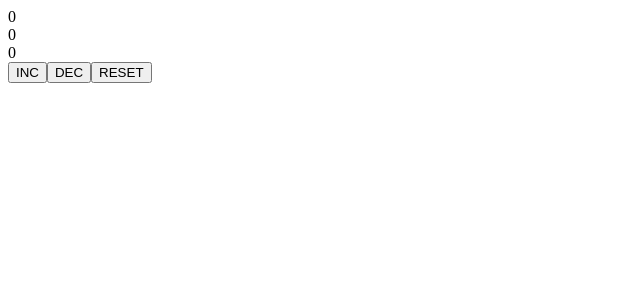
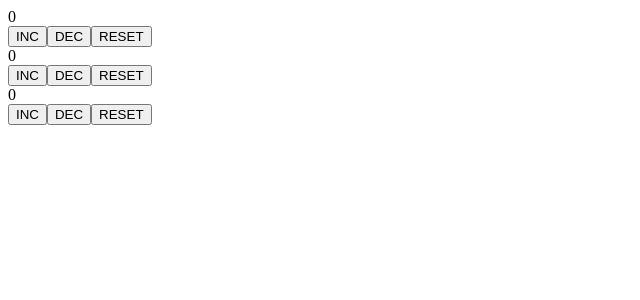
Before and after one commit to DLmar/sep-2021-react, a React (Create React App) app: page / in a window 1280 px wide. Shown: the top 300 px of the page, without its empty margins (0-640 px from the left). Built offline with nearby package versions, Linux system fonts and the light colour scheme.

Commit message:
lesson-4

```diff
--- a/src/App.js
+++ b/src/App.js
@@ -3,27 +3,45 @@ import {useReducer} from "react";
 const reducer = (state, action) => {
     switch (action.type) {
         case 'inc':
-      return {...state, count1: state.count1 + 1, count2: state.count2+1, count3: state.count3+1}
+            return {...state, count1: state.count1 + 1}
         case 'dec':
-      return {...state, count1: state.count1 - 1, count2: state.count2-1, count3: state.count3-1}
+            return {...state, count1: state.count1 - 1}
         case 'reset':
-      return {...state, count1: 0, count2: 0, count3:0}
+            return {...state, count1: 0}
+        case 'inc2':
+            return {...state,  count2: state.count2 + 1}
+        case 'dec2':
+            return {...state, count2: state.count2 - 1}
+        case 'reset2':
+            return {...state, count2: 0}
+        case 'inc3':
+            return {...state, count3: state.count3 + 1}
+        case 'dec3':
+            return {...state, count3: state.count3 - 1}
+        case 'reset3':
+            return {...state,count3: 0}
         default:
             throw new Error('MyError')
     }
 }
 
 function App() {
-  const [state, dispatch] = useReducer(reducer, {count1: 0, count2:0, count3: 0});
+    const [state, dispatch] = useReducer(reducer, {count1: 0, count2: 0, count3: 0});
 
     return (
         <div>
             <div>{state.count1}</div>
-        <div>{state.count2}</div>
-        <div>{state.count3}</div>
             <button onClick={() => dispatch({type: 'inc'})}>INC</button>
             <button onClick={() => dispatch({type: 'dec'})}>DEC</button>
             <button onClick={() => dispatch({type: 'reset'})}>RESET</button>
+            <div>{state.count2}</div>
+            <button onClick={() => dispatch({type: 'inc2'})}>INC</button>
+            <button onClick={() => dispatch({type: 'dec2'})}>DEC</button>
+            <button onClick={() => dispatch({type: 'reset2'})}>RESET</button>
+            <div>{state.count3}</div>
+            <button onClick={() => dispatch({type: 'inc3'})}>INC</button>
+            <button onClick={() => dispatch({type: 'dec3'})}>DEC</button>
+            <button onClick={() => dispatch({type: 'reset3'})}>RESET</button>
         </div>
     );
 }
```
Lines whose indentation alone changed are shown as unchanged.
